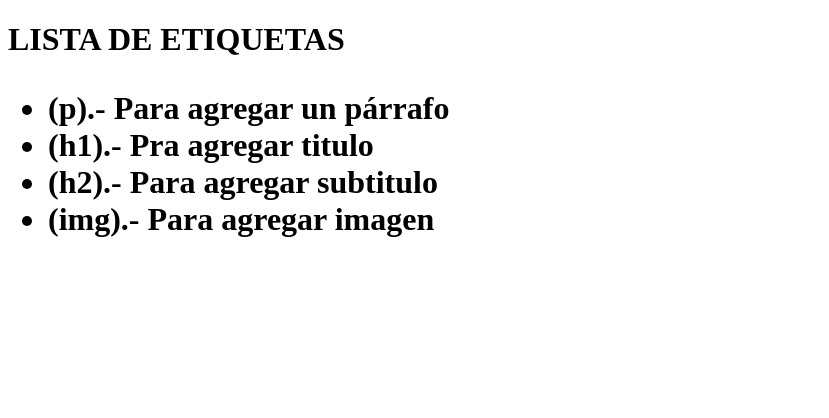
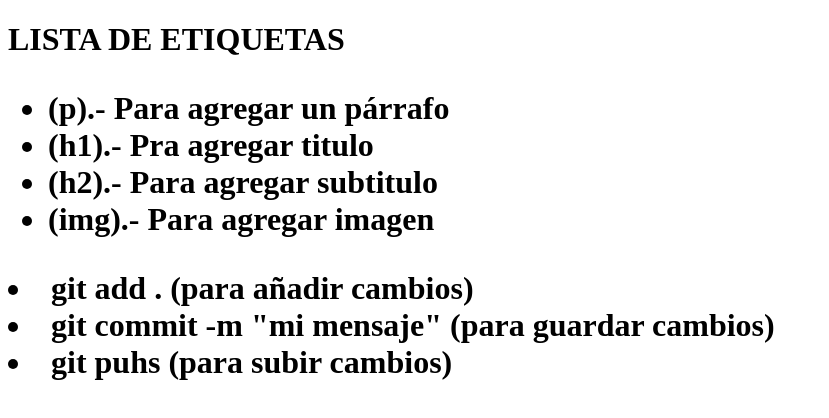
Before and after one commit to pablituu/miprimervez2, a plain HTML site: page index.html in a window 1280 px wide. Shown: the whole page, without its empty margins (0-829 px from the left). Drawn offline with Linux system fonts and the light colour scheme.

Commit message:
mi tercera vez

```diff
--- a/index.html
+++ b/index.html
@@ -13,5 +13,9 @@
         <li>(h2).- Para agregar subtitulo</li>
         <li>(img).- Para agregar imagen</li>
     </ul>
+    <ol></ol>
+    <li>git add . (para añadir cambios)</li>
+    <li>git commit -m "mi mensaje" (para guardar cambios)</li>
+    <li>git puhs (para subir cambios)</li>
 </body>
 </html>
```
